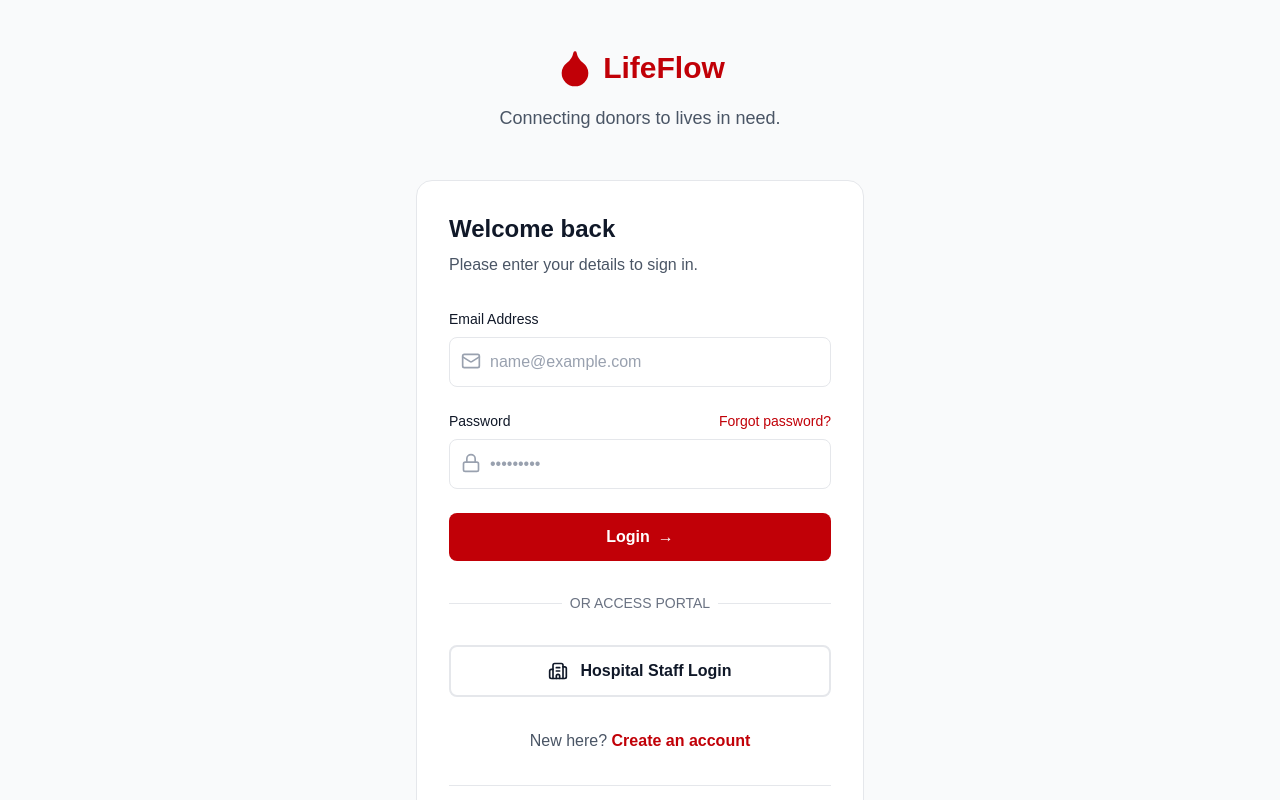
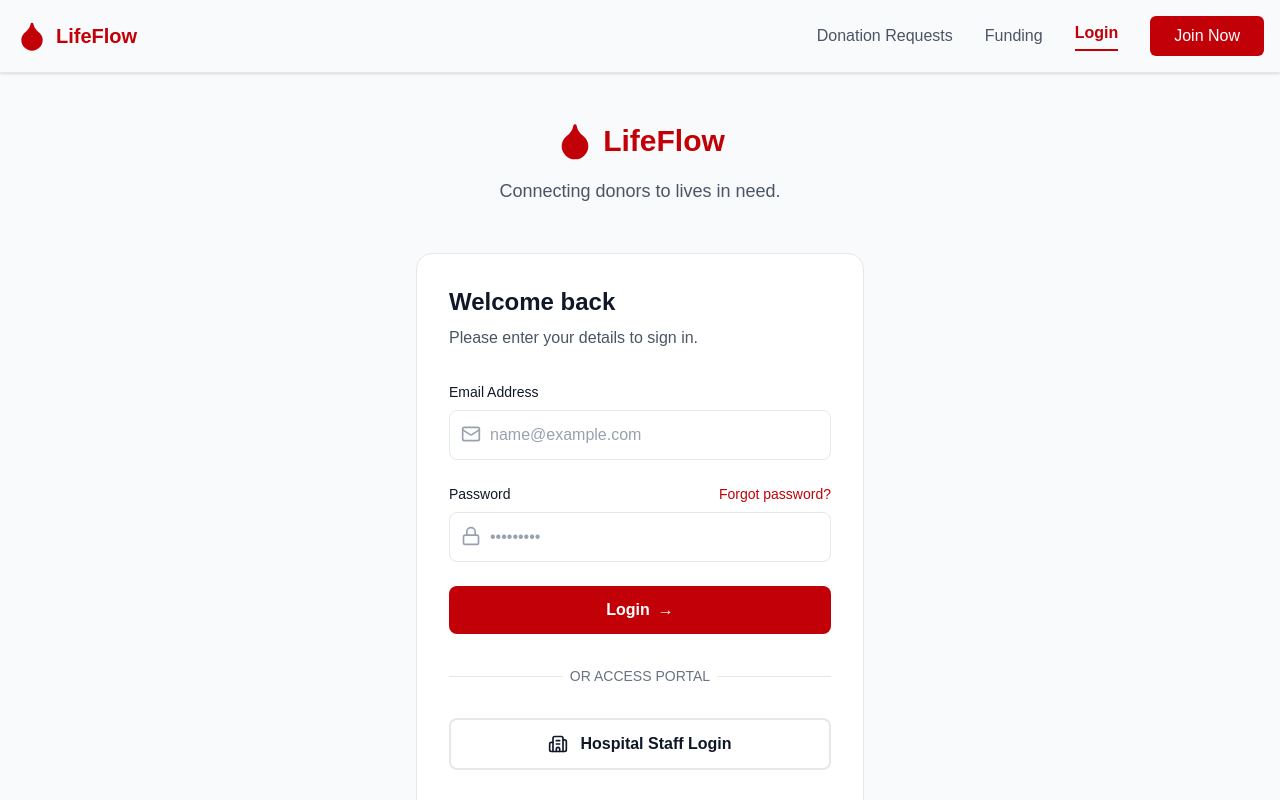
Before and after one commit to FarhadNuri/LifeFlow-Client, a Next.js app: page /login in a window 1280 px wide. Shown: the top 800 px of the page. Built offline with nearby package versions, Linux system fonts and the light colour scheme.

Commit message:
Created Reuseable Navbar Component for Login & Signup Page

```diff
--- a/src/app/login/page.jsx
+++ b/src/app/login/page.jsx
@@ -1,8 +1,11 @@
 import Link from 'next/link'
 import { Droplet, Mail, Lock, Building2 } from 'lucide-react'
+import { Navbar } from '@/components/Navbar'
 
 export default function LoginPage() {
   return (
+    <>
+    <Navbar/>
     <div className="min-h-screen bg-gray-50 flex flex-col items-center justify-center py-12 px-4">
 
       <div className="text-center mb-12">
@@ -91,5 +94,6 @@ export default function LoginPage() {
         </div>
       </div>
     </div>
+    </>
   )
 }
--- a/src/app/register/page.jsx
+++ b/src/app/register/page.jsx
@@ -3,6 +3,7 @@
 import Link from 'next/link'
 import { useState } from 'react'
 import { Eye, EyeOff, Camera, ArrowRight } from 'lucide-react'
+import { Navbar } from '@/components/Navbar'
 
 export default function Register() {
   const [showPassword, setShowPassword] = useState(false)
@@ -30,21 +31,19 @@ export default function Register() {
   }
 
   return (
+    <>
+    <Navbar/>
     <div className="min-h-screen bg-white flex flex-col">
-      {/* Header */}
 
 
-      {/* Main Content */}
       <main className="grow flex items-center justify-center py-12 px-4">
         <div className="w-full max-w-md bg-white rounded-2xl border border-gray-200 p-8 shadow-sm">
-          {/* Heading */}
           <div className="text-center mb-8">
             <h1 className="text-3xl font-bold text-gray-900 mb-2">Create your account</h1>
             <p className="text-gray-600 text-sm">Join our community of life-savers today.</p>
           </div>
 
           <form onSubmit={handleSubmit} className="space-y-6">
-            {/* Avatar Upload */}
             <div className="flex flex-col items-center mb-8">
               <label htmlFor="avatar-upload" className="relative group cursor-pointer">
                 <div className="w-32 h-32 rounded-full border-2 border-dashed border-gray-300 flex items-center justify-center bg-gray-50 hover:border-red-700 hover:bg-red-50 transition-all group-hover:scale-105">
@@ -72,7 +71,6 @@ export default function Register() {
               <label className="text-sm text-gray-600 mt-3">Upload Profile Picture</label>
             </div>
 
-            {/* Full Name */}
             <div>
               <label className="block text-sm font-medium text-gray-900 mb-2">Full Name</label>
               <input
@@ -83,7 +81,6 @@ export default function Register() {
               />
             </div>
 
-            {/* Email Address */}
             <div>
               <label className="block text-sm font-medium text-gray-900 mb-2">Email Address</label>
               <input
@@ -94,7 +91,6 @@ export default function Register() {
               />
             </div>
 
-            {/* Blood Group and District */}
             <div className="grid grid-cols-2 gap-4">
               <div>
                 <label className="block text-sm font-medium text-gray-900 mb-2">Blood Group</label>
@@ -128,7 +124,6 @@ export default function Register() {
               </div>
             </div>
 
-            {/* Upazila */}
             <div>
               <label className="block text-sm font-medium text-gray-900 mb-2">Upazila</label>
               <select
@@ -143,7 +138,6 @@ export default function Register() {
               </select>
             </div>
 
-            {/* Password */}
             <div>
               <label className="block text-sm font-medium text-gray-900 mb-2">Password</label>
               <div className="relative">
@@ -163,7 +157,6 @@ export default function Register() {
               </div>
             </div>
 
-            {/* Confirm Password */}
             <div>
               <label className="block text-sm font-medium text-gray-900 mb-2">Confirm Password</label>
               <div className="relative">
@@ -183,7 +176,6 @@ export default function Register() {
               </div>
             </div>
 
-            {/* Register Button */}
             <button
               type="submit"
               disabled={isSubmitting}
@@ -202,7 +194,6 @@ export default function Register() {
               )}
             </button>
 
-            {/* Login Link */}
             <div className="text-center">
               <p className="text-sm text-gray-600">
                 Already have an account?{' '}
@@ -216,5 +207,6 @@ export default function Register() {
       </main>
 
     </div>
+    </>
   )
 }
--- /dev/null
+++ b/src/components/Navbar.jsx
@@ -0,0 +1,51 @@
+'use client'
+
+import Link from 'next/link'
+import { Droplet } from 'lucide-react'
+import { usePathname } from 'next/navigation'
+
+export function Navbar() {
+  const pathname = usePathname()
+
+  const isActive = (path) => {
+    if (path === '/') return pathname === '/'
+    return pathname.startsWith(path)
+  }
+
+  return (
+    <header className="bg-gray-50 sticky top-0 z-50 border-b border-gray-200 shadow-sm">
+      <div className="max-w-7xl mx-auto px-4 py-4 flex items-center justify-between">
+        <div className="flex items-center gap-2">
+          <Droplet className="w-8 h-8 text-red-700" fill="currentColor" />
+          <Link href="/" className="text-xl font-bold text-red-700">LifeFlow</Link>
+        </div>
+        <nav className="flex items-center gap-8">
+          <Link
+            href="/requests"
+            className={isActive('/requests') ? "text-red-700 font-bold border-b-2 border-red-700 pb-1" : "text-gray-600 hover:text-red-700 font-medium transition"}
+          >
+            Donation Requests
+          </Link>
+          <Link
+            href="/funding"
+            className={isActive('/funding') ? "text-red-700 font-bold border-b-2 border-red-700 pb-1" : "text-gray-600 hover:text-red-700 font-medium transition"}
+          >
+            Funding
+          </Link>
+          <Link
+            href="/login"
+            className={isActive('/login') ? "text-red-700 font-bold border-b-2 border-red-700 pb-1" : "text-gray-600 hover:text-red-700 font-medium transition"}
+          >
+            Login
+          </Link>
+          <Link
+            href="/register"
+            className="bg-red-700 text-white px-6 py-2 rounded-md font-medium hover:bg-red-800 transition"
+          >
+            Join Now
+          </Link>
+        </nav>
+      </div>
+    </header>
+  )
+}
```
